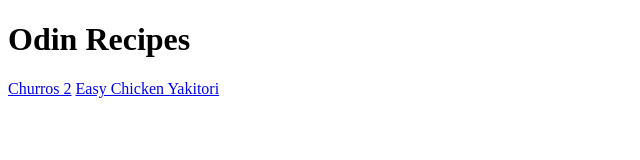
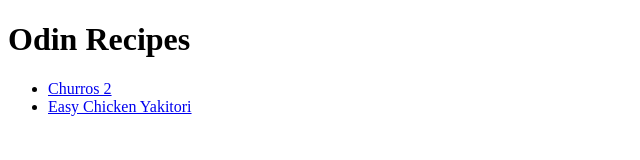
Before and after one commit to b1zley/odin-recipes, a plain HTML site: page index.html in a window 1280 px wide. Shown: the whole page, without its empty margins (0-640 px from the left). Drawn offline with Linux system fonts and the light colour scheme.

Commit message:
Reorder index into unordered list

```diff
--- a/index.html
+++ b/index.html
@@ -9,9 +9,10 @@
 
 <body>
     <h1>Odin Recipes</h1>
-    <a href="./recipes/churros-2.html">Churros 2</a>
-    <a href="./recipes/easy-chicken-yakitori.html">Easy Chicken Yakitori</a>
-
+    <ul>
+        <li><a href="./recipes/churros-2.html">Churros 2</a></li>
+        <li><a href="./recipes/easy-chicken-yakitori.html">Easy Chicken Yakitori</a></li>
+    </ul>
 
 </body>
 
```
